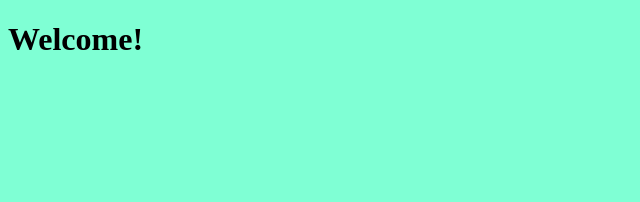
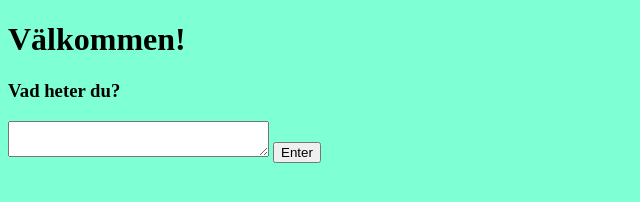
Before and after one commit to williampettersson/U220905X1, a website: page public/index.html in a window 1280 px wide. Shown: the whole page, without its empty margins (0-640 px from the left). Drawn offline with Linux system fonts and the light colour scheme.

Commit message:
first commit

```diff
--- a/public/app.js
+++ b/public/app.js
@@ -1 +1,5 @@
 console.log("Hello from js");
+
+function myFunction() {
+    document.getElementById("myTextarea").value = "Ankvägen, Anka";
+}
--- a/public/index.html
+++ b/public/index.html
@@ -8,7 +8,11 @@
     <title>Home</title>
 </head>
 <body>
-    <h1>Welcome!</h1>
+    <h1>Välkommen!</h1>
+    <h3>Vad heter du?</h3>
+    <textarea name="Ditt namn" id="myTextarea" cols="30" rows="2"></textarea>
+    <button type="button" onclick="myFunction()">Enter</button>
+
     <script src="app.js"> </script>
 
 </body>
```
